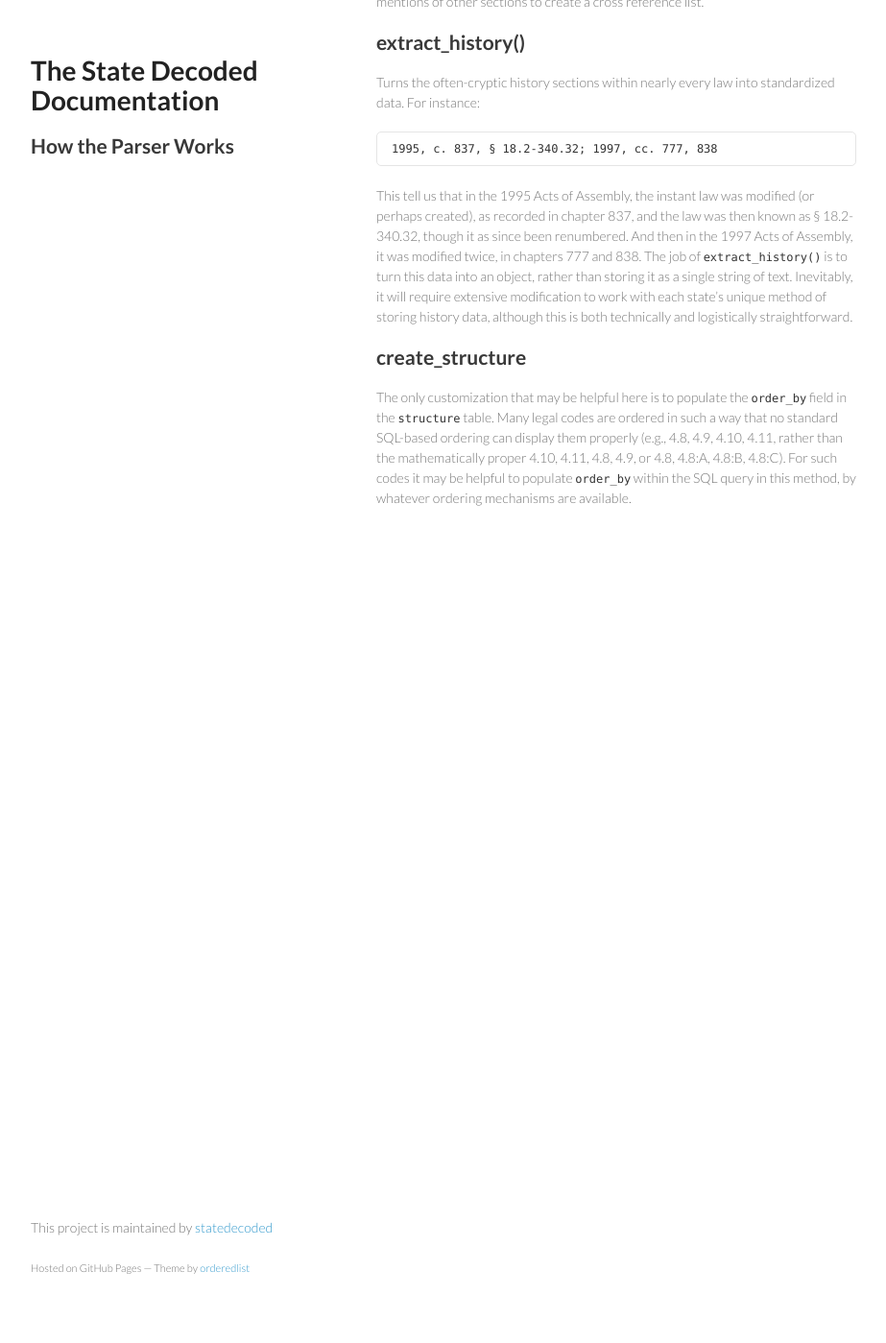
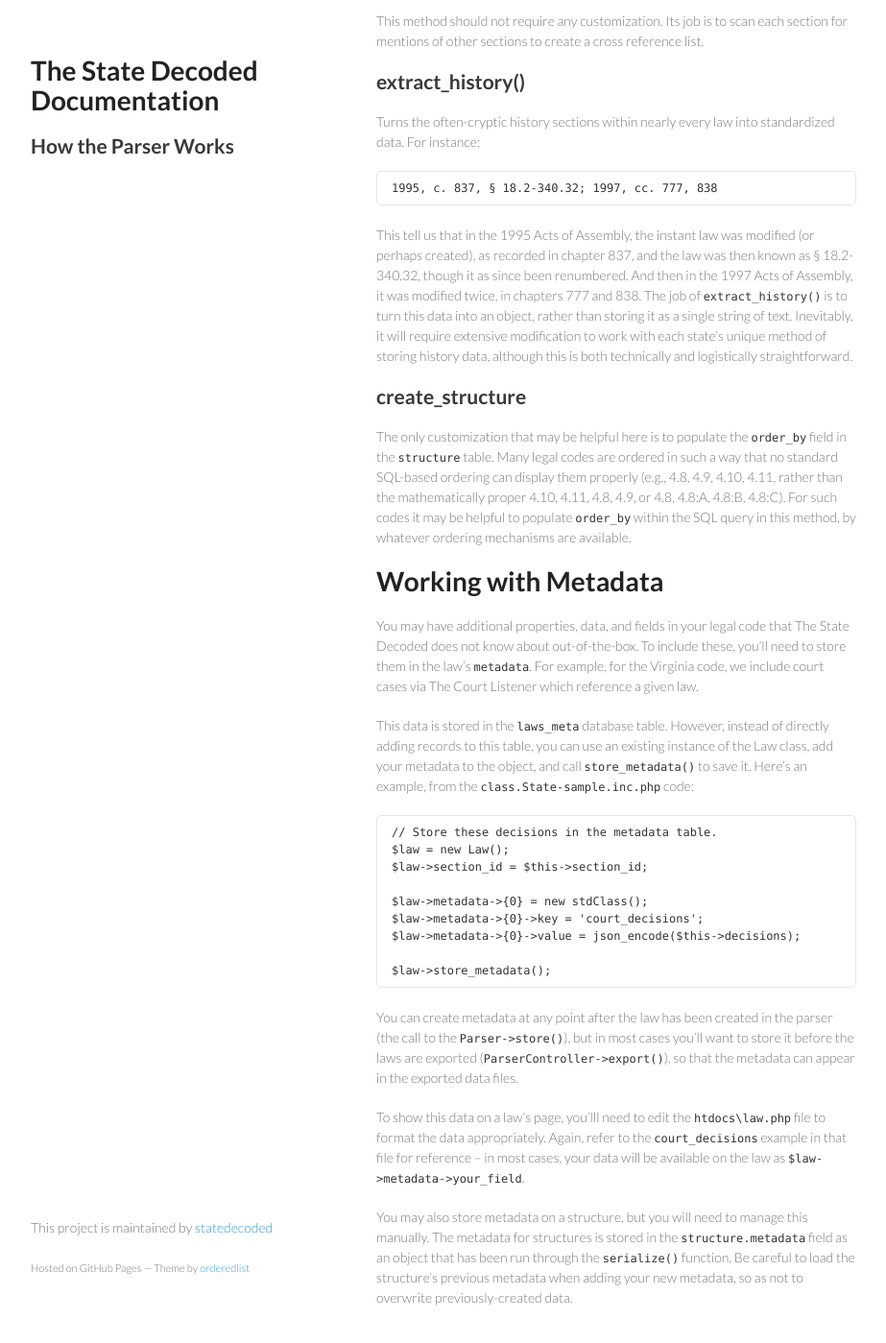
Before and after one commit to statedecoded/documentation, a Jekyll site: the page built from parser.md, in a window 1280 px wide and 1400 px high, scrolled down 4859 px. Shown: the whole window at 96% size, without its empty margins (178-1101 px from the left). Built offline with Jekyll 4.4.1, drawn with Linux system fonts in a browser that asks for light colours; some of the changed text lies outside the part shown.

Commit message:
Adding information about working with metadata.  Resolves statedecoded/statedecoded#222

````diff
--- a/parser.md
+++ b/parser.md
@@ -179,3 +179,27 @@ This tell us that in the 1995 Acts of Assembly, the instant law was modified (or
 ## create_structure
 
 The only customization that may be helpful here is to populate the `order_by` field in the `structure` table. Many legal codes are ordered in such a way that no standard SQL-based ordering can display them properly (e.g., 4.8, 4.9, 4.10, 4.11, rather than the mathematically proper 4.10, 4.11, 4.8, 4.9, or 4.8, 4.8:A, 4.8:B, 4.8:C). For such codes it may be helpful to populate `order_by` within the SQL query in this method, by whatever ordering mechanisms are available.
+
+# Working with Metadata
+
+You may have additional properties, data, and fields in your legal code that The State Decoded does not know about out-of-the-box.  To include these, you'll need to store them in the law's `metadata`.  For example, for the Virginia code, we include court cases via The Court Listener which reference a given law.
+
+This data is stored in the `laws_meta` database table.  However, instead of directly adding records to this table, you can use an existing instance of the Law class, add your metadata to the object, and call `store_metadata()` to save it.  Here's an example, from the `class.State-sample.inc.php` code:
+
+```
+// Store these decisions in the metadata table.
+$law = new Law();
+$law->section_id = $this->section_id;
+
+$law->metadata->{0} = new stdClass();
+$law->metadata->{0}->key = 'court_decisions';
+$law->metadata->{0}->value = json_encode($this->decisions);
+
+$law->store_metadata();
+```
+
+You can create metadata at any point after the law has been created in the parser (the call to the `Parser->store()`), but in most cases you'll want to store it before the laws are exported (`ParserController->export()`), so that the metadata can appear in the exported data files.
+
+To show this data on a law's page, you'lll need to edit the `htdocs\law.php` file to format the data appropriately.  Again, refer to the `court_decisions` example in that file for reference – in most cases, your data will be available on the law as `$law->metadata->your_field`.
+
+You may also store metadata on a structure, but you will need to manage this manually.  The metadata for structures is stored in the `structure.metadata` field as an object that has been run through the `serialize()` function.  Be careful to load the structure's previous metadata when adding your new metadata, so as not to overwrite previously-created data.
````
